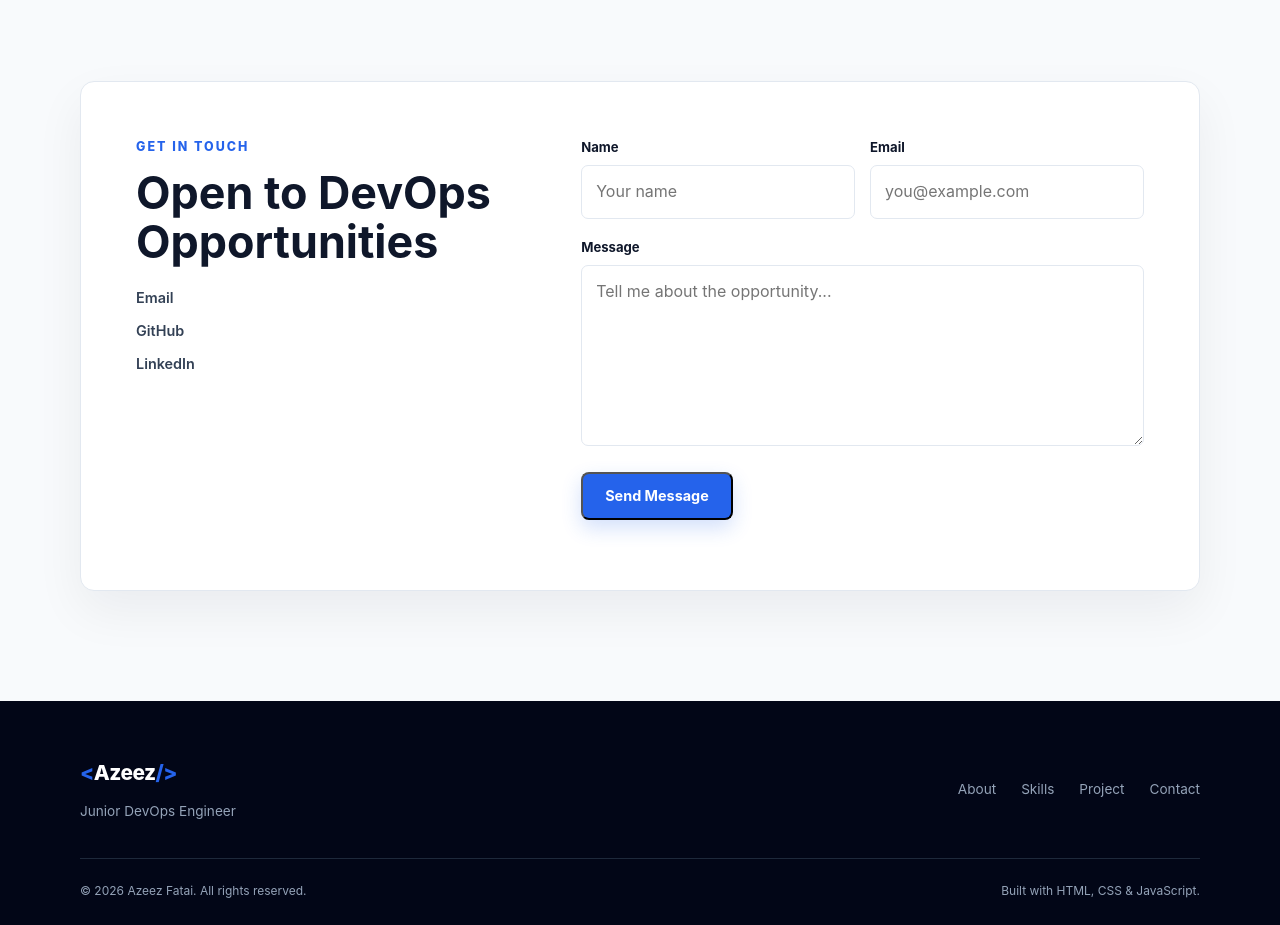
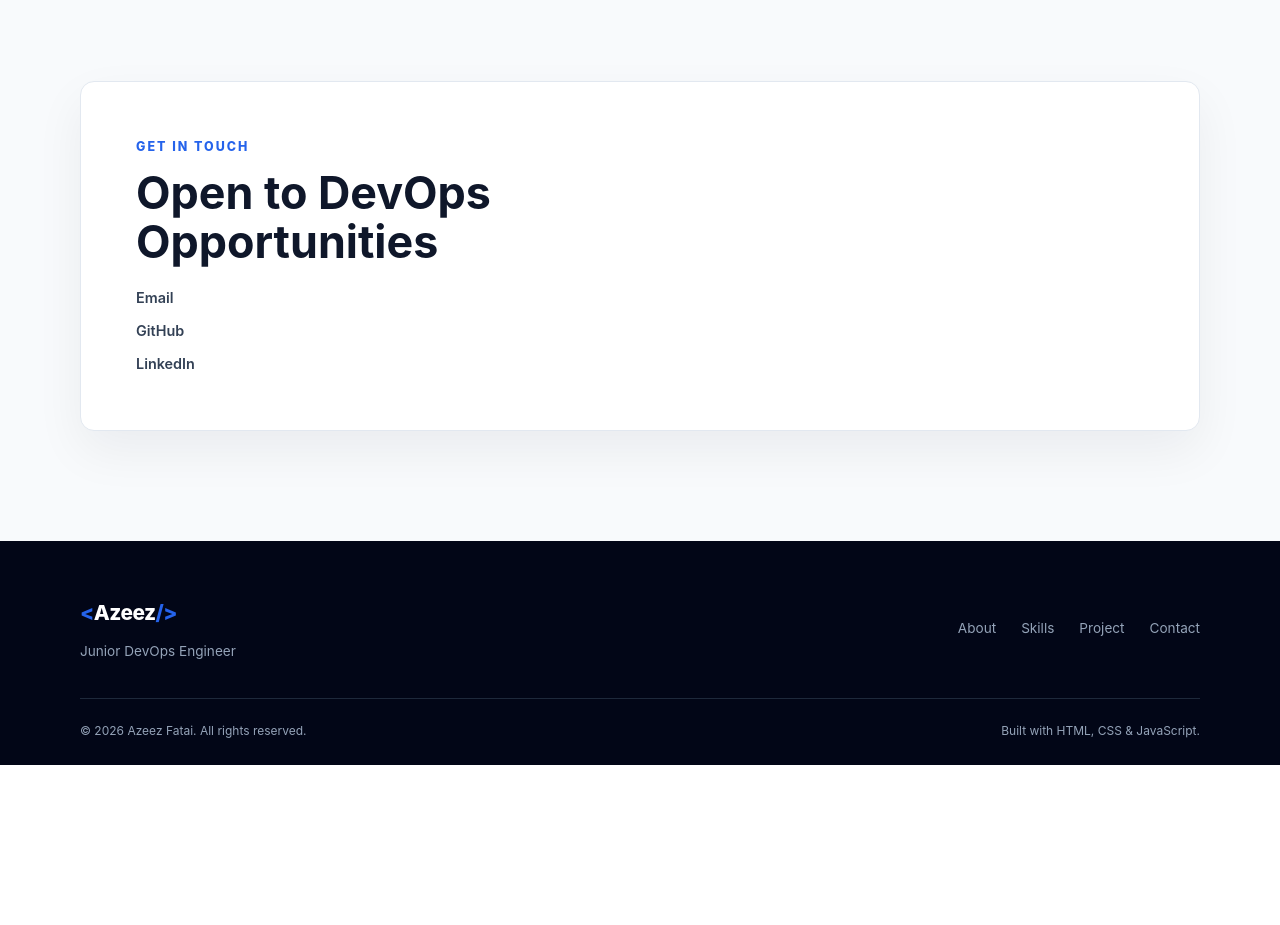
Before and after one commit to fataiazeez20/my-portfolio, a plain HTML site: page index.html in a window 1280 px wide. Shown: the part 3500-4425 px from the top of the page. After the commit the page ends 4265 px from the top, so only its background shows below. Drawn offline with Linux system fonts and the light colour scheme.

Commit message:
update index.html and Cv

```diff
--- a/index.html
+++ b/index.html
@@ -119,7 +119,7 @@
 
                         <span>•</span>
 
-                        <a href="https://www.linkedin.com/" target="_blank" rel="noopener noreferrer">
+                        <a href="https://www.linkedin.com/in/fataiazeez26" target="_blank" rel="noopener noreferrer">
                             LinkedIn
                         </a>
 
@@ -579,83 +579,13 @@
                                 GitHub
                             </a>
 
-                            <a href="https://www.linkedin.com/" target="_blank" rel="noopener noreferrer">
+                            <a href="https://www.linkedin.com/in/fataiazeez26" target="_blank" rel="noopener noreferrer">
                                 LinkedIn
                             </a>
 
                         </div>
 
                     </div>
-
-
-                    <form id="contact-form" class="contact-form">
-
-                        <div class="form-row">
-
-                            <div class="form-group">
-
-                                <label for="name">
-                                    Name
-                                </label>
-
-                                <input
-                                    type="text"
-                                    id="name"
-                                    name="name"
-                                    placeholder="Your name"
-                                    required
-                                >
-
-                            </div>
-
-
-                            <div class="form-group">
-
-                                <label for="email">
-                                    Email
-                                </label>
-
-                                <input
-                                    type="email"
-                                    id="email"
-                                    name="email"
-                                    placeholder="you@example.com"
-                                    required
-                                >
-
-                            </div>
-
-                        </div>
-
-
-                        <div class="form-group">
-
-                            <label for="message">
-                                Message
-                            </label>
-
-                            <textarea
-                                id="message"
-                                name="message"
-                                rows="6"
-                                placeholder="Tell me about the opportunity..."
-                                required
-                            ></textarea>
-
-                        </div>
-
-
-                        <button type="submit" class="btn btn-primary">
-                            Send Message
-                        </button>
-
-                        <p id="form-message"></p>
-
-                    </form>
-
-                </div>
-
-            </div>
 
         </section>
 
```
Also changed, not shown: 1 other file.
